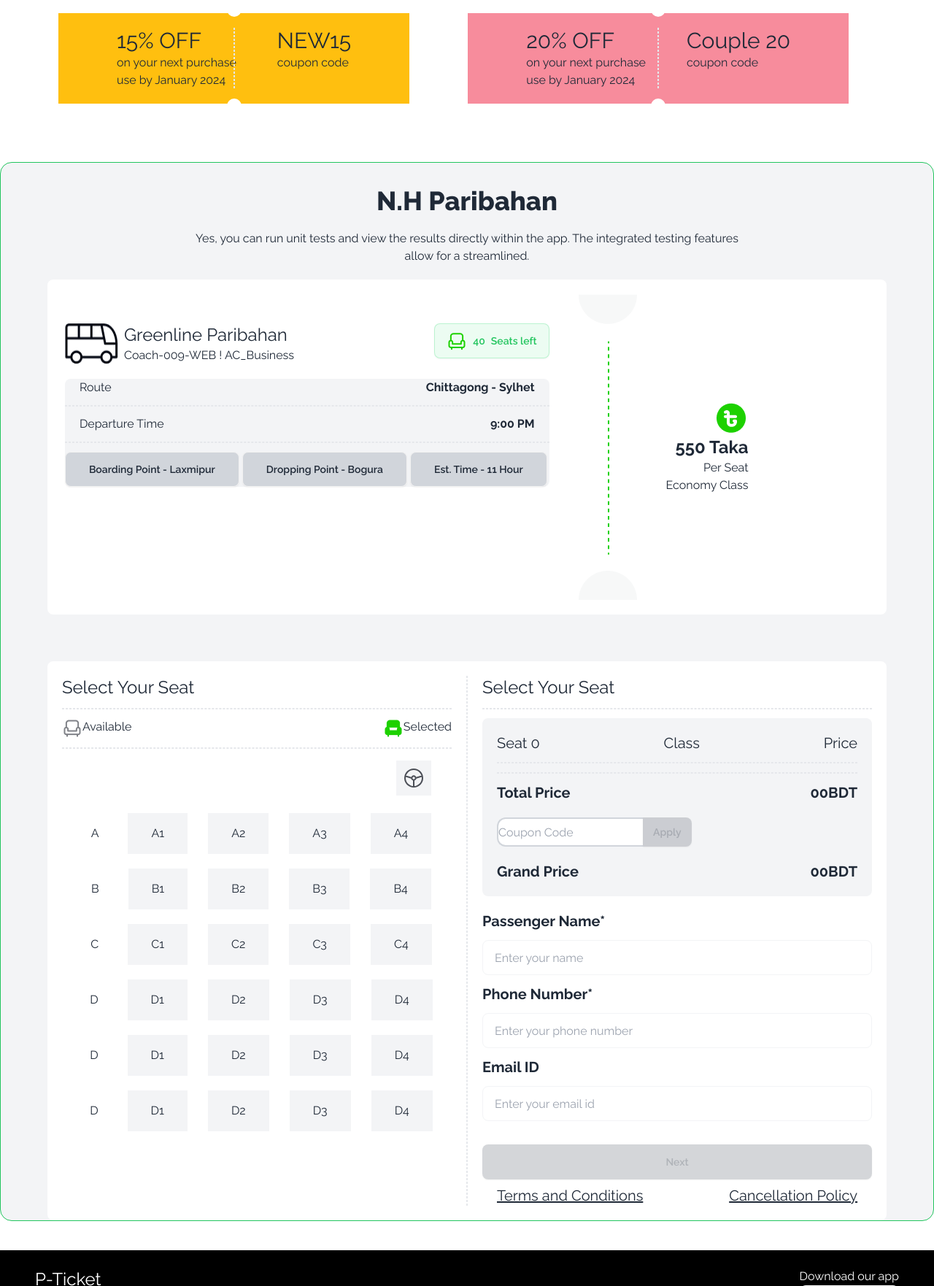
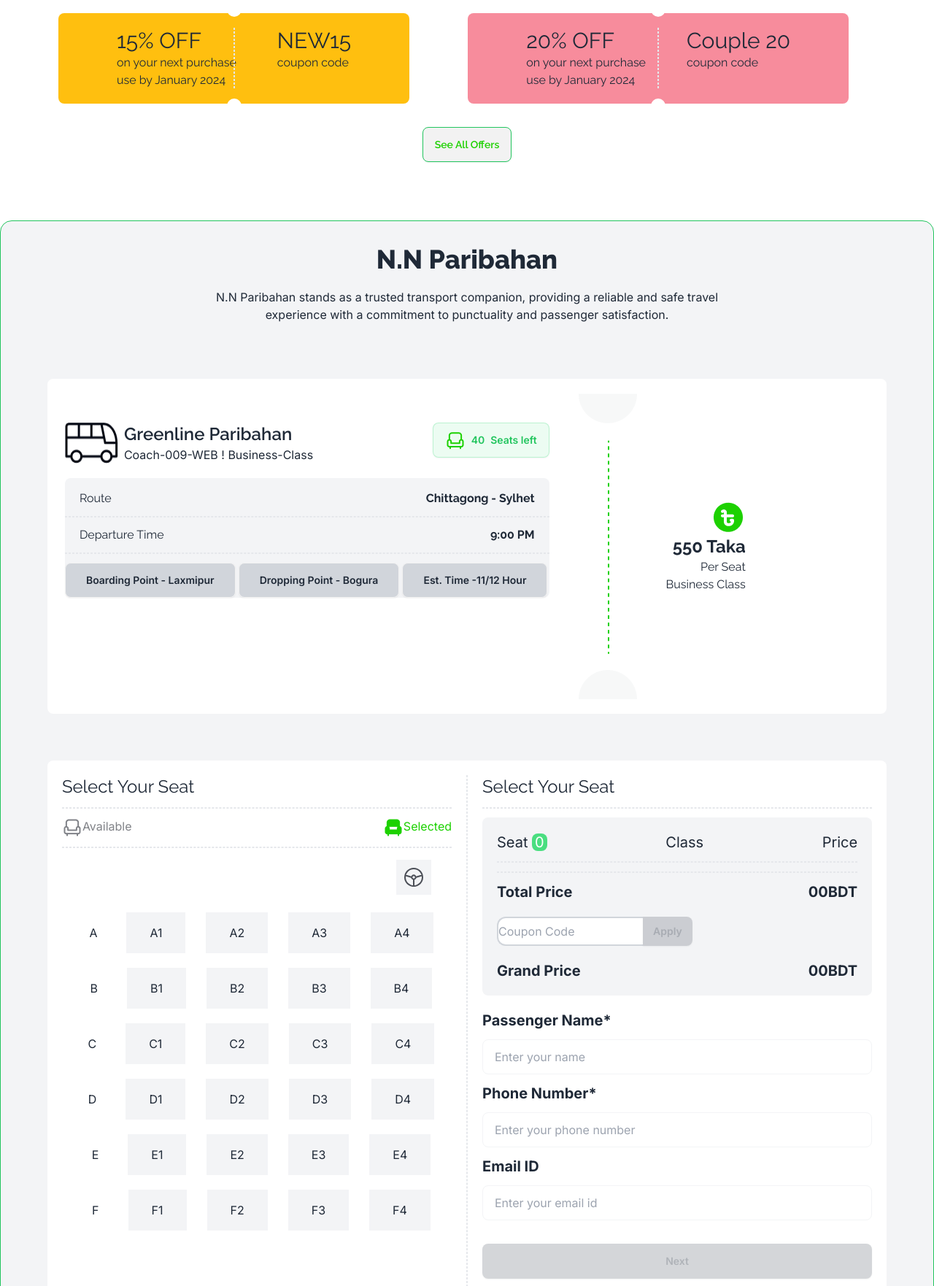
Before and after one commit to nafisa-lubaba/assigment-05, a plain HTML site: page index.html in a window 1280 px wide. Shown: the part 1038-2800 px from the top of the page at 73% size. Drawn offline with nearby package versions, Linux system fonts and the light colour scheme.

```diff
--- a/index.html
+++ b/index.html
@@ -43,7 +43,7 @@
 </div>
 
 <body class="font-raleway">
-    <header class="container mx-auto w-[90%]">
+    <header class="container mx-auto w-[90%] font-raleway">
         <div class="navbar bg-base-100">
             <div class="navbar-start">
                 <div class="dropdown">
@@ -65,7 +65,7 @@
                         <li><a>Search</a></li>
                     </ul>
                 </div>
-                <a class="btn btn-ghost text-2xl">P-Ticket</a>
+                <a class="btn btn-ghost text-2xl font-extrabold">N-Ticket</a>
             </div>
             <div class="navbar-center hidden lg:flex">
                 <ul class="menu menu-horizontal px-1">
@@ -78,7 +78,7 @@
                 </ul>
             </div>
             <div class="navbar-end">
-                <a class="btn text-[#1DD100] ">Bus
+                <a class="btn text-[#1DD100]">Bus
                     <img src="./images/bus-icon.png" alt=""></a>
             </div>
         </div>
@@ -91,12 +91,13 @@
                 <div class="hero-content text-center text-neutral-content">
                     <div class="mb-10">
                         <h1 class="py-5 text-5xl font-bold text-white mb-2">End-to-End Travel with <br> <span
-                                class="text-[#1DD100]">P
+                                class="text-[#1DD100]">N
                                 Paribahan</h1>
-                        <p class="mb-5 pl-24 pr-24 text-white">Provident cupiditate voluptatem et in. Quaerat fugiat ut assumenda
-                            excepturi
-                            exercitationem quasi. In deleniti eaque aut repudiandae et a id nisi.</p>
-                       <a href="#ticket-booking"> <button class="btn bg-[#1DD100]">Buy Tickets</button></a>
+                        <p class="mb-5 pl-24 pr-24 text-white font-inter">Embark on seamless End-to-End Travel
+                            experiences with N Paribahan, where convenience meets reliability, ensuring a journey marked
+                            by comfort and efficiency.</p>
+                        <a href="#ticket-booking"> <button class="btn bg-[#1DD100] border-none font-raleway">Buy
+                                Tickets</button></a>
                     </div>
                 </div>
             </div>
@@ -109,7 +110,7 @@
 
                 </div>
                 <div class="flex gap-20 px-20">
-                    <div class="flex bg-[#FFBF0F] relative p-5 px-20">
+                    <div class="flex bg-[#FFBF0F] relative p-5 px-20 rounded-lg">
                         <div class="relative">
                             <h4 class="text-3xl">15% OFF
 
@@ -134,7 +135,7 @@
                             <p>coupon code</p>
                         </div>
                     </div>
-                    <div class="flex bg-[#F78C9C] relative p-5 px-20">
+                    <div class="flex bg-[#F78C9C] relative p-5 px-20 rounded-lg">
                         <div class="relative">
                             <h4 class="text-3xl">20% OFF
 
@@ -160,15 +161,21 @@
                         </div>
                     </div>
 
+
                 </div>
+
+            </div>
+            <div class="text-center mt-8">
+                <button class="btn text-[#1DD100] border border-green-500">See All Offers</button>
             </div>
         </section>
         <section id="ticket-booking" class=" bg-gray-100 rounded-2xl mt-20 border border-green-500 mb-10">
-            <section class="flex flex-col gap-15">
+            <section class="flex flex-col gap-14">
                 <div class="text-center pt-8">
-                    <h2 class="text-2xl lg:text-4xl font-extrabold">N.H Paribahan</h2>
-                    <p class="lg:max-w-3xl mx-auto mt-5 mb-5">Yes, you can run unit tests and view the results directly
-                        within the app. The integrated testing features allow for a streamlined.</p>
+                    <h2 class="text-2xl lg:text-4xl font-extrabold">N.N Paribahan</h2>
+                    <p class="lg:max-w-3xl mx-auto mt-5 mb-5 font-inter">N.N Paribahan stands as a trusted transport companion,
+                        providing a reliable and safe travel experience with a commitment to punctuality and passenger
+                        satisfaction.</p>
                 </div>
                 <div class=" flex mx-auto w-[90%] bg-white rounded-lg mb-10 p-5 pl-6">
                     <div class="mt-10 w-[60%]">
@@ -176,20 +183,21 @@
                             <div class="flex gap-2">
                                 <img class="" src="./images/bus-logo.png" alt="">
                                 <div>
-                                    <h3 class="text-2xl">Greenline Paribahan</h3>
-                                    <p>Coach-009-WEB ! AC_Business</p>
+                                    <h3 class="text-2xl font-semibold">Greenline Paribahan</h3>
+                                    <p class="font-inter">Coach-009-WEB ! Business-Class</p>
 
                                 </div>
                             </div>
                             <div>
                                 <a
-                                    class="btn bg bg-green-400 text-green-500 bg-opacity-10 border border-green-400 border-opacity-30"><img
-                                        src="./images/seat-green.png" alt=""><span id="available-seat">40</span> Seats left</a>
+                                    class="btn bg bg-green-400 text-green-500 bg-opacity-10 border border-green-400 border-opacity-30 font-inter"><img
+                                        src="./images/seat-green.png" alt=""><span id="available-seat">40</span> Seats
+                                    left</a>
                             </div>
 
                         </div>
                         <div class="bg-gray-100 rounded-lg mt-5">
-                            <div class="flex justify-between px-5">
+                            <div class="flex justify-between px-5 pt-4">
                                 <p>Route</p>
                                 <p class="font-bold">Chittagong - Sylhet</p>
                             </div>
@@ -200,9 +208,9 @@
                             </div>
                             <hr class="border border-dashed my-3">
                             <div class="">
-                                <button class="btn bg-gray-300 pl-8 pr-8">Boarding Point - Laxmipur</button>
-                                <button class="btn bg-gray-300 pl-8 pr-8">Dropping Point - Bogura</button>
-                                <button class="btn bg-gray-300 pl-8 pr-8">Est. Time - 11 Hour</button>
+                                <button class="btn bg-gray-300 pl-7 pr-7 font-inter">Boarding Point - Laxmipur</button>
+                                <button class="btn bg-gray-300 pl-7 pr-7 font-inter">Dropping Point - Bogura</button>
+                                <button class="btn bg-gray-300 pl-7 pr-7  font-inter">Est. Time -11/12 Hour</button>
                             </div>
 
 
@@ -217,7 +225,7 @@
                             <p class="text-2xl font-bold">550 Taka
                             </p>
                             <p>Per Seat</p>
-                            <p>Economy Class</p>
+                            <p>Business Class</p>
                         </div>
 
                     </div>
@@ -234,61 +242,62 @@
                             <div class="flex justify-between">
                                 <div class="flex justify-start">
                                     <img src="./images/seat-gray.png" alt="">
-                                    <p>Available</p>
+                                    <p class="font-inter text-[#03071280]">Available</p>
                                 </div>
                                 <div class="flex justify-end">
                                     <img src="./images/seat-green-filled.png" alt="">
-                                    <p>Selected</p>
+                                    <p class="font-inter text-[#1DD100]">Selected</p>
                                 </div>
                             </div>
                             <hr class="border border-dashed my-3">
                         </div>
                         <div class="grid grid-rows-5 gap-5">
                             <div class="gap-7 flex justify-end items-center">
-                                <div class="seat-row mr-7 bg-gray-100 px-2 py-2"><img src="./images/tabler-icon-steering-wheel.svg" alt=""></div>
+                                <div class="seat-row mr-7 bg-gray-100 px-2 py-2"><img
+                                        src="./images/tabler-icon-steering-wheel.svg" alt=""></div>
 
                             </div>
-                            <div class="gap-7 flex justify-center items-center">
+                            <div class="gap-7 flex justify-center items-center font-inter">
                                 <div class="seat-row px-3 py-3">A</div>
                                 <div class="seat bg-gray-100 px-8 py-4">A1</div>
                                 <div class="seat bg-gray-100 px-8 py-4">A2</div>
                                 <div class="seat bg-gray-100 px-8 py-4">A3</div>
                                 <div class="seat bg-gray-100 px-8 py-4">A4</div>
                             </div>
-                            <div class="gap-7 flex justify-center items-center">
+                            <div class="gap-7 flex justify-center items-center font-inter">
                                 <div class="seat-row px-3 py-3">B</div>
                                 <div class="seat bg-gray-100 px-8 py-4">B1</div>
                                 <div class="seat bg-gray-100 px-8 py-4">B2</div>
                                 <div class="seat bg-gray-100 px-8 py-4">B3</div>
                                 <div class="seat bg-gray-100 px-8 py-4">B4</div>
                             </div>
-                            <div class="gap-7 flex justify-center items-center">
+                            <div class="gap-7 flex justify-center items-center font-inter">
                                 <div class="seat-row px-3 py-3">C</div>
                                 <div class="seat bg-gray-100 px-8 py-4">C1</div>
                                 <div class="seat bg-gray-100 px-8 py-4">C2</div>
                                 <div class="seat bg-gray-100 px-8 py-4">C3</div>
                                 <div class="seat bg-gray-100 px-8 py-4">C4</div>
                             </div>
-                            <div class="gap-7 flex justify-center items-center">
+                            <div class="gap-7 flex justify-center items-center font-inter">
                                 <div class="seat-row px-3 py-3">D</div>
                                 <div class="seat bg-gray-100 px-8 py-4">D1</div>
                                 <div class="seat bg-gray-100 px-8 py-4">D2</div>
                                 <div class="seat bg-gray-100 px-8 py-4">D3</div>
                                 <div class="seat bg-gray-100 px-8 py-4">D4</div>
                             </div>
-                            <div class="gap-7 flex justify-center items-center">
-                                <div class="seat-row px-3 py-3">D</div>
-                                <div class="seat bg-gray-100 px-8 py-4">D1</div>
-                                <div class="seat bg-gray-100 px-8 py-4">D2</div>
-                                <div class="seat bg-gray-100 px-8 py-4">D3</div>
-                                <div class="seat bg-gray-100 px-8 py-4">D4</div>
+                            <div class="gap-7 flex justify-center items-center font-inter">
+                                <div class="seat-row px-3 py-3">E</div>
+                                <div class="seat bg-gray-100 px-8 py-4">E1</div>
+                                <div class="seat bg-gray-100 px-8 py-4">E2</div>
+                                <div class="seat bg-gray-100 px-8 py-4">E3</div>
+                                <div class="seat bg-gray-100 px-8 py-4">E4</div>
                             </div>
-                            <div class="gap-7 flex justify-center items-center">
-                                <div class="seat-row px-3 py-3">D</div>
-                                <div class="seat bg-gray-100 px-8 py-4">D1</div>
-                                <div class="seat bg-gray-100 px-8 py-4">D2</div>
-                                <div class="seat bg-gray-100 px-8 py-4">D3</div>
-                                <div class="seat bg-gray-100 px-8 py-4">D4</div>
+                            <div class="gap-7 flex justify-center items-center font-inter">
+                                <div class="seat-row px-3 py-3">F</div>
+                                <div class="seat bg-gray-100 px-8 py-4">F1</div>
+                                <div class="seat bg-gray-100 px-8 py-4">F2</div>
+                                <div class="seat bg-gray-100 px-8 py-4">F3</div>
+                                <div class="seat bg-gray-100 px-8 py-4">F4</div>
                             </div>
                         </div>
                     </div>
@@ -301,9 +310,9 @@
                         <hr class="border border-dashed my-3">
                         <div class="bg-gray-100 rounded-lg p-5">
                             <div class="flex justify-between">
-                                <h5 class="text-xl">Seat <span id="seat-id-selected">0</span></h5>
-                                <h5 class="text-xl">Class</h5>
-                                <h5 class="text-xl">Price</h5>
+                                <h5 class="text-xl font-inter">Seat <span id="seat-id-selected" class="bg-green-400 text-white px-1 rounded-lg">0</span></h5>
+                                <h5 class="text-xl font-inter">Class</h5>
+                                <h5 class="text-xl font-inter">Price</h5>
                             </div>
                             <div class="border border-dashed my-3">
 
@@ -316,28 +325,29 @@
 
                             </div>
                             <div class="border border-dashed my-3"></div>
-                            <div class="flex justify-between">
+                            <div class="flex justify-between font-inter">
                                 <h5 class="text-xl font-bold">Total Price</h5>
                                 <h5 class="text-xl font-bold"> <span id="total-cost">00</span>BDT</h5>
                             </div>
-                            <div id="input-field" class=" mt-5 mb-5 w-full">
-                                <input class="w-[200px] border-2 border-gray-300 border-solid border-r-0 rounded-l-xl h-10"
+                            <div id="input-field" class=" mt-5 mb-5 w-full font-inter">
+                                <input
+                                    class="w-[200px] border-2 border-gray-300 border-solid border-r-0 rounded-l-xl h-10"
                                     type="text" placeholder="Coupon Code" id="coupon-code">
                                 <button
                                     class="absolute h-10 mb-8 btn btn-sm rounded-l-none text-white bg-green-500 hover:bg-green-500 border-2 "
                                     disabled="disabled" id="btn-apply">Apply</button>
                             </div>
 
-                            <div class="flex justify-between">
+                            <div class="flex justify-between font-inter">
                                 <h5 class="text-xl font-bold">Grand Price</h5>
                                 <h5 class="text-xl font-bold"><span id="grand-total">00</span>BDT</h5>
                             </div>
 
 
                         </div>
-                        <div class="">
+                        <div class="font-inter">
 
-                            <form action="">
+                            <div>
                                 <div class="mt-5 mb-5">
                                     <!-- name-field -->
                                     <div>
@@ -367,16 +377,17 @@
 
                                 <div>
 
-                                   <a href="#my-modal"> <button class="btn bg-[#1DD100] w-full text-white" disabled="disabled" id="btn-dis">Next</button></a>
+                                    <a href="#my-modal"> <button class="btn bg-[#1DD100] w-full text-white"
+                                            disabled="disabled" id="btn-dis">Next</button></a>
                                 </div>
                                 <div class="flex justify-between mt-2">
-                                    <h5 class="text-xl ml-5"><u>Terms and Conditions</u></h5>
+                                    <h5 class="text-xl ml-5 text-[#03071299]"><u>Terms and Conditions</u></h5>
 
-                                    <h5 class="text-xl mr-5"><u>Cancellation Policy</u></h5>
+                                    <h5 class="text-xl mr-5 text-[#03071299]"><u>Cancellation Policy</u></h5>
                                 </div>
 
 
-                            </form>
+                            </div>
                         </div>
 
                     </div>
@@ -390,12 +401,12 @@
     <footer class="bg-black px-12 py-6 text-white">
         <div class=" flex justify-between">
             <div>
-                <h1 class="text-2xl">P-Ticket</h1>
-                <p class="w-72">P-Ticket is a digital platform to make your daily commuting better.</p>
+                <h1 class="text- font-extrabold">N-Ticket</h1>
+                <p class="w-72 font-inter">N-Ticket is a digital platform to make your daily commuting better.</p>
             </div>
             <div>
-                <p>Download our app</p>
-                <div class="flex border-[1px] border-white rounded-lg p-2">
+                <p class="mb-3 mr-10 font-semibold">Download our app</p>
+                <div class="flex border-[1px] border-white rounded-lg p-2 mr-10">
                     <img src="./images/playstore.png" alt="" srcset="">
                     <div>
                         <p>Get it on</p>
@@ -404,12 +415,12 @@
                 </div>
             </div>
         </div>
-        <div class="border border-dashed border-gray-100  mt-10 mb-10"></div>
+        <div class="border border-dashed border-gray-400  mt-10 mb-10"></div>
         <div class="flex justify-between">
             <div>
-                <p>Copyright © 2024 - All right reserved by P-Ticket</p>
+                <p class="font-inter text-gray-300">Copyright © 2024 - All right reserved by N-Ticket</p>
             </div>
-            <div class="flex gap-4">
+            <div class="flex gap-4 mr-10 font-inter text-gray-300">
                 <p>Terms & condition</p>
                 <p>Return & refund policy</p>
                 <p>Privacy policy</p>
```
